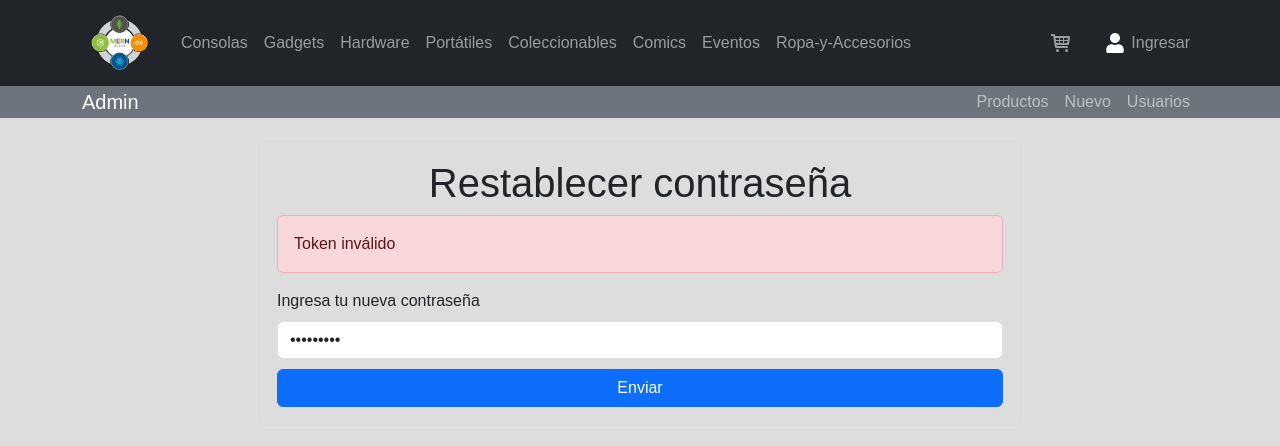
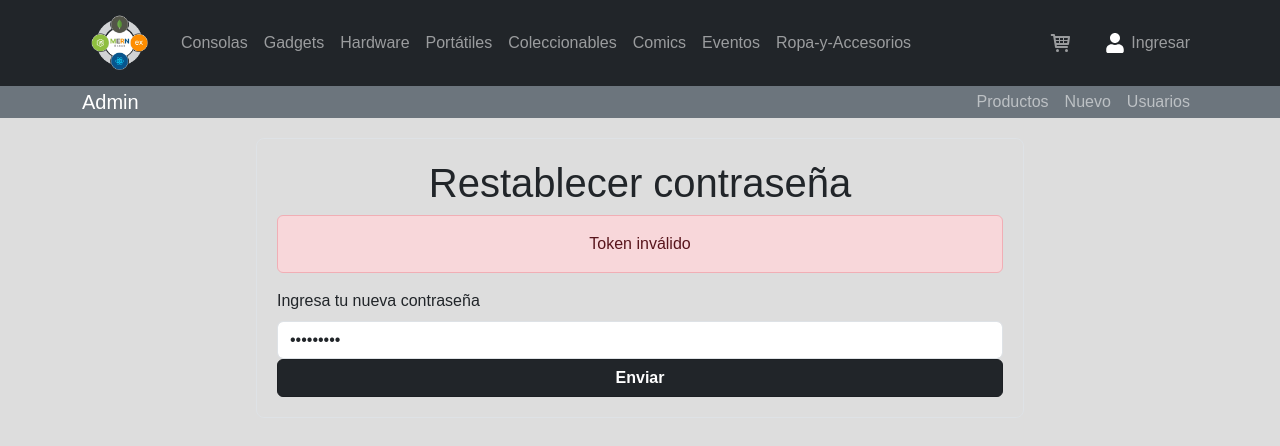
Before and after one commit to EdgarSteinberg/react-ts-redux-ecommerce, a React (Vite) app: page /reset-password in a window 1280 px wide. Both pictures are taken after typing "Sample123" into the empty fields and a click on the button "Enviar". Shown: the top 446 px of the page. Built offline with nearby package versions, Linux system fonts and the light colour scheme; no server answers.

Commit message:
feat(auth): actualizar botones y estilos en sesión, reset y recuperación de contraseña

```diff
--- a/src/components/auth/ResetPassword/resetPassrdForm.tsx
+++ b/src/components/auth/ResetPassword/resetPassrdForm.tsx
@@ -1,6 +1,7 @@
-import { Alert, Button, Form, FormControl, FormGroup, FormLabel } from "react-bootstrap";
+import { Alert, Form, FormControl, FormGroup, FormLabel } from "react-bootstrap";
 import type { Message } from "../../../types/message";
 import styles from '../styles.module.css'
+import AppButton from "../../appButton/appbutton";
 
 type PasswordState = { password: string };
 
@@ -11,13 +12,14 @@ type resetPasswordProps = {
     password: PasswordState
 }
 const ResetPasswordForm = ({ message, handleOnChange, handleOnSubmit, password }: resetPasswordProps) => {
+    const width = '100%'
 
     return (
         <div className={styles.divContainer}>
             <h1 className={styles.h1title}>Restablecer contraseña</h1>
             {
                 message && (
-                    <Alert variant={message.type === 'success' ? 'success' : 'danger'}>{message?.text}</Alert>
+                    <Alert variant={message.type === 'success' ? 'success' : 'danger'} className={styles.alertCenter}>{message?.text}</Alert>
                 )
             }
 
@@ -32,7 +34,10 @@ const ResetPasswordForm = ({ message, handleOnChange, handleOnSubmit, password }
                     />
                 </FormGroup>
 
-                <Button type="submit" className={styles.btn}>Enviar</Button>
+                <AppButton type={"submit"} width={width}>
+                    Enviar
+                </AppButton>
+                {/*    <Button type="submit" className={styles.btn}>Enviar</Button> */}
             </Form>
         </div>
     )
--- a/src/components/auth/login/sessionActiva.tsx
+++ b/src/components/auth/login/sessionActiva.tsx
@@ -3,10 +3,10 @@ import { FaUser } from "react-icons/fa";
 import { Link, useNavigate } from "react-router-dom";
 import { fechingLogout } from "../service/logout";
 import { useDispatch, useSelector } from 'react-redux';
-import { Button } from 'react-bootstrap';
 import { setUserRedux } from '../../../features/auth/authSlice';
 import type { RootState } from '../../../store';
 import styles from '../styles.module.css';
+import AppButton from '../../appButton/appbutton';
 
 const SessionActiva = () => {
     const dispatch = useDispatch();
@@ -26,7 +26,7 @@ const SessionActiva = () => {
             console.error(error);
         }
     };
-
+    const width = '100%'
     return (
         <div className={styles.cardSessionActivoContainer}>
             <Card className={styles.cardSessionActivo}>
@@ -41,12 +41,18 @@ const SessionActiva = () => {
                         Ya iniciaste sesión. Podés volver a la tienda o cerrar tu sesión.
                     </Card.Text>
 
-                    <Link to={'/'}>
-                        <Button className={styles.cardDetailBtnC}>Tienda</Button>
+                    <Link to={'/'} className={styles.link}>
+                        <AppButton width={width}>
+                            Tienda
+                        </AppButton>
+                        {/* <Button className={styles.cardDetailBtnC}>Tienda</Button> */}
                     </Link>
 
-                    <Link to={'/login'} onClick={handleLogout}>
-                        <Button className={styles.cardDetailBtnC}>Cerrar sessión</Button>
+                    <Link to={'/login'} onClick={handleLogout} className={styles.link}>
+                        {/* <Button className={styles.cardDetailBtnC}>Cerrar sessión</Button> */}
+                        <AppButton width={width}>
+                            Cerrar sessión
+                        </AppButton>
                     </Link>
 
 
--- a/src/components/auth/send_reset_email/sendResetEmailForm.tsx
+++ b/src/components/auth/send_reset_email/sendResetEmailForm.tsx
@@ -1,7 +1,8 @@
-import { Alert, Button, Form, FormControl, FormGroup, FormLabel } from "react-bootstrap";
+import { Alert, Form, FormControl, FormGroup, FormLabel } from "react-bootstrap";
 import type { Message } from "../../../types/message";
 import styles from '../styles.module.css';
 import { Link } from "react-router-dom";
+import AppButton from "../../appButton/appbutton";
 
 type SendResetEmailProps = {
     message: Message | null;
@@ -13,7 +14,7 @@ type SendResetEmailProps = {
 };
 
 const SendResetEmailForm = ({ email, handleOnSubmit, handleOnChange, message }: SendResetEmailProps) => {
-
+    const width = '100%';
 
     return (
         <>
@@ -21,7 +22,7 @@ const SendResetEmailForm = ({ email, handleOnSubmit, handleOnChange, message }:
                 <h1 className={styles.h1title}>Restablecer contraseña</h1>
                 {
                     message && (
-                        <Alert variant={message.type === 'success' ? 'success' : 'danger'}>{message.text}</Alert>
+                        <Alert variant={message.type === 'success' ? 'success' : 'danger'} className={styles.alertCenter}>{message.text}</Alert>
                     )
                 }
                 <Form onSubmit={handleOnSubmit}>
@@ -34,7 +35,11 @@ const SendResetEmailForm = ({ email, handleOnSubmit, handleOnChange, message }:
                             onChange={handleOnChange}
                         />
                     </FormGroup>
-                    <Button type="submit" className={styles.cardDetailBtnC}>Enviar</Button>
+                    <br />
+                    <AppButton type={"submit"} width={width}>
+                        Enviar
+                    </AppButton>
+                    {/* <Button type="submit" className={styles.cardDetailBtnC}>Enviar</Button> */}
                     <Link to="/login" className={styles.link}>Volver al login</Link>
                 </Form>
             </div>
--- a/src/components/auth/styles.module.css
+++ b/src/components/auth/styles.module.css
@@ -22,17 +22,16 @@
     justify-content: center;
     align-items: center;
     margin-top: 10px;
-
+    text-decoration: none;
 }
 
 .app {
     min-height: 100vh;
 }
 
-.cardDetailBtnC {
+/* .cardDetailBtnC {
     width: 100%;
     height: 48px;
-    /*  background-color:#3483fa; */
     background-color: #212529;
     margin-top: 16px;
     font-size: 16px;
@@ -42,7 +41,7 @@
 .cardDetailBtnC:hover {
     background-color: #21252990;
     border-color: #1c1f23;
-}
+} */
 
 .cardSessionActivoContainer {
     min-height: 70vh;
```
Also changed, not shown: src/components/auth/send_reset_email/sendResetEmail.tsx (+3 -12 lines).
